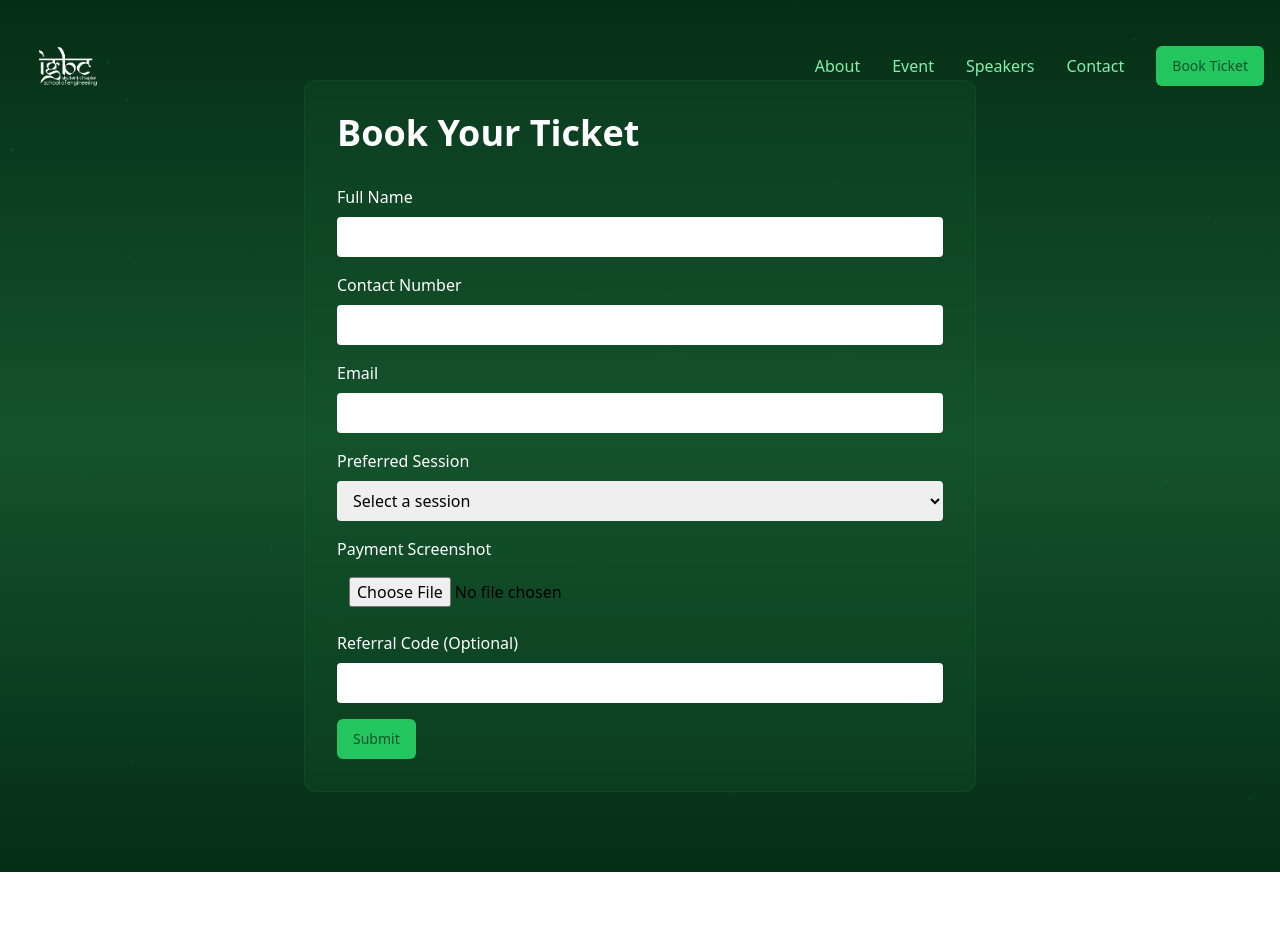
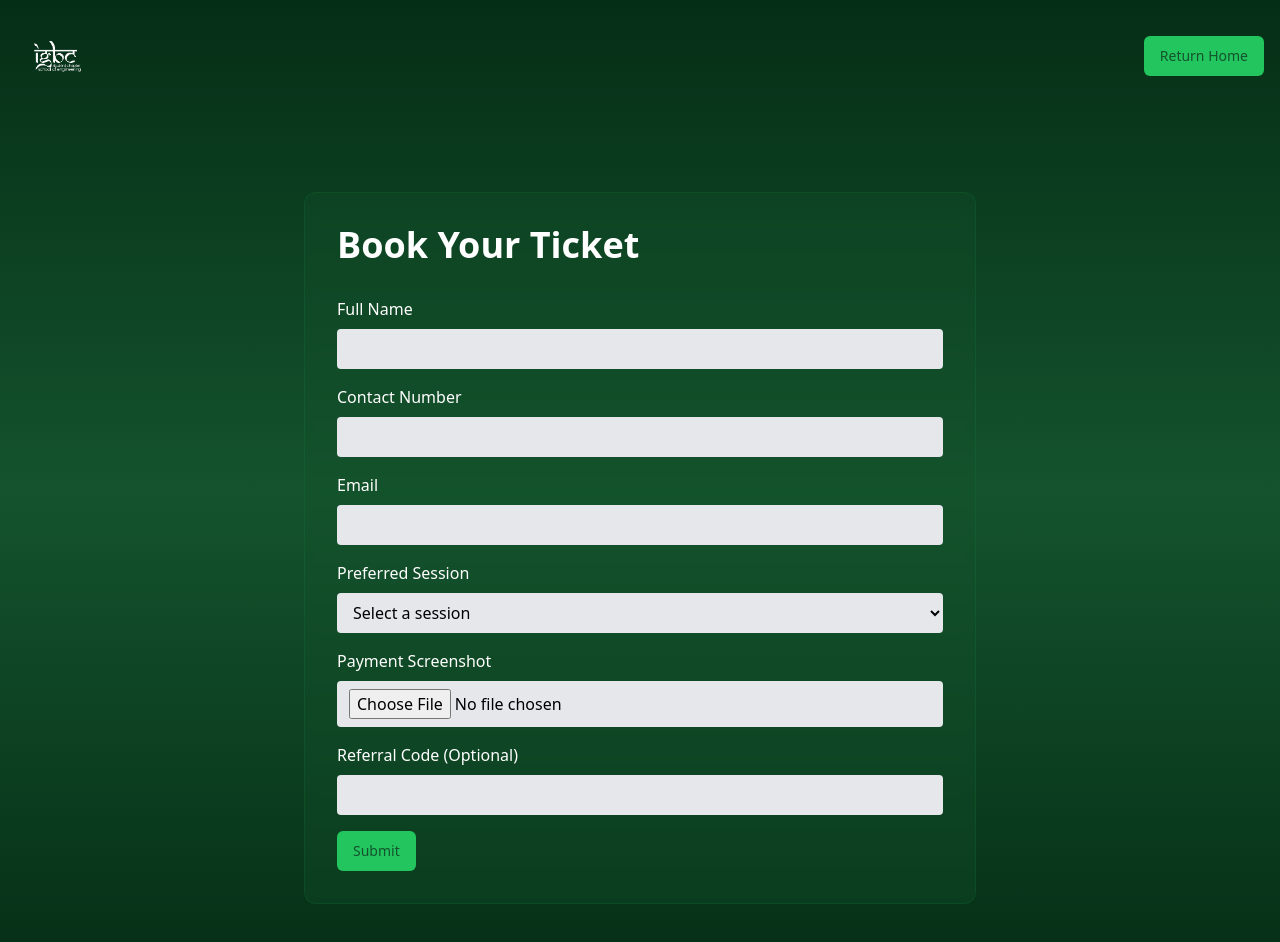
Before and after one commit to Eldhoalias72/sustainx__frontend, a Next.js app: page /book-ticket in a window 1280 px wide. Shown: the top 942 px of the page. Before the commit the page ends 872 px from the top, so only its background shows below. Built offline with nearby package versions, Linux system fonts and the light colour scheme.

Commit message:
update spinner

```diff
--- a/app/book-ticket/page.tsx
+++ b/app/book-ticket/page.tsx
@@ -3,10 +3,9 @@
 import { useState } from 'react';
 import { useRouter } from 'next/navigation';
 import { motion } from "framer-motion";
-import Navigation from "../../components/navigation";
-import ParticleBackground from "../../components/particle-background";
+import Image from "next/image";
 import { Button } from "@/components/ui/button";
-
+import { Spinner } from "@/components/ui/spinner"; // Import a spinner component
 
 export default function BookTicket() {
   const [formData, setFormData] = useState({
@@ -18,6 +17,7 @@ export default function BookTicket() {
     referralCode: ''
   });
 
+  const [loading, setLoading] = useState(false); // Add loading state
   const router = useRouter();
 
   const handleFileChange = (e: React.ChangeEvent<HTMLInputElement>) => {
@@ -28,6 +28,7 @@ export default function BookTicket() {
 
   const handleSubmit = async (e: React.FormEvent) => {
     e.preventDefault();
+    setLoading(true); // Set loading to true when form is submitted
 
     const formDataToSend = new FormData();
     formDataToSend.append('fullName', formData.fullName);
@@ -52,15 +53,21 @@ export default function BookTicket() {
       }
     } catch (error) {
       console.error('Error:', error);
+    } finally {
+      setLoading(false); // Set loading to false after the request is complete
     }
   };
 
   return (
     <div className="relative min-h-screen bg-gradient-to-b from-green-950 via-green-900 to-green-950 overflow-hidden">
-      <ParticleBackground />
-
-      <div className="relative z-10">
-        <Navigation />
+      <div className="relative z-10 flex justify-between items-center p-4">
+        <a href="https://www.igbccusat.com/">
+          <Image src="/images/igbc_soe_image.png" alt="IGBC Logo" width={80} height={80} />
+        </a>
+        <Button onClick={() => router.push('/')} className="bg-green-500 text-green-900 hover:bg-green-400">
+          Return Home
+        </Button>
+      </div>
 
       <main className="container mx-auto px-4 py-20">
         <motion.div
@@ -76,7 +83,7 @@ export default function BookTicket() {
               <input
                 type="text"
                 id="fullName"
-                  className="w-full px-3 py-2 rounded"
+                className="w-full px-3 py-2 rounded bg-gray-200"
                 value={formData.fullName}
                 onChange={(e) => setFormData({ ...formData, fullName: e.target.value })}
                 required
@@ -87,7 +94,7 @@ export default function BookTicket() {
               <input
                 type="text"
                 id="contactNumber"
-                  className="w-full px-3 py-2 rounded"
+                className="w-full px-3 py-2 rounded bg-gray-200"
                 value={formData.contactNumber}
                 onChange={(e) => setFormData({ ...formData, contactNumber: e.target.value })}
                 required
@@ -98,7 +105,7 @@ export default function BookTicket() {
               <input
                 type="email"
                 id="email"
-                  className="w-full px-3 py-2 rounded"
+                className="w-full px-3 py-2 rounded bg-gray-200"
                 value={formData.email}
                 onChange={(e) => setFormData({ ...formData, email: e.target.value })}
                 required
@@ -108,7 +115,7 @@ export default function BookTicket() {
               <label className="block text-white mb-2" htmlFor="preferredSession">Preferred Session</label>
               <select
                 id="preferredSession"
-                  className="w-full px-3 py-2 rounded"
+                className="w-full px-3 py-2 rounded bg-gray-200"
                 value={formData.preferredSession}
                 onChange={(e) => setFormData({ ...formData, preferredSession: e.target.value })}
                 required
@@ -123,7 +130,7 @@ export default function BookTicket() {
               <input
                 type="file"
                 id="paymentScreenshot"
-                  className="w-full px-3 py-2 rounded"
+                className="w-full px-3 py-2 rounded bg-gray-200"
                 onChange={handleFileChange}
                 required
               />
@@ -133,16 +140,17 @@ export default function BookTicket() {
               <input
                 type="text"
                 id="referralCode"
-                  className="w-full px-3 py-2 rounded"
+                className="w-full px-3 py-2 rounded bg-gray-200"
                 value={formData.referralCode}
                 onChange={(e) => setFormData({ ...formData, referralCode: e.target.value })}
               />
             </div>
-              <Button type="submit" className="bg-green-500 text-green-900 hover:bg-green-400">Submit</Button>
+            <Button type="submit" className="bg-green-500 text-green-900 hover:bg-green-400" disabled={loading}>
+              {loading ? <Spinner /> : 'Submit'}
+            </Button>
           </form>
         </motion.div>
       </main>
     </div>
-    </div>
   );
 }
--- /dev/null
+++ b/components/ui/spinner.tsx
@@ -0,0 +1,10 @@
+import { motion } from "framer-motion";
+
+export const Spinner = () => (
+  <motion.div
+    className="w-5 h-5 border-4 border-t-transparent border-white-500 rounded-full animate-spin"
+    initial={{ opacity: 0 }}
+    animate={{ opacity: 1 }}
+    transition={{ duration: 0.5 }}
+  />
+);
--- a/package.json
+++ b/package.json
@@ -12,6 +12,7 @@
     "@radix-ui/react-label": "^2.1.1",
     "@radix-ui/react-select": "^2.1.5",
     "@radix-ui/react-slot": "^1.1.1",
+    "@tsparticles/react": "^3.0.0",
     "class-variance-authority": "^0.7.1",
     "clsx": "^2.1.1",
     "framer-motion": "^12.0.1",
@@ -19,6 +20,7 @@
     "next": "14.2.16",
     "react": "^18",
     "react-dom": "^18",
+    "react-tsparticles": "^2.12.2",
     "tailwind-merge": "^2.6.0",
     "tailwindcss-animate": "^1.0.7"
   },
```
Also changed, not shown: 1 other file (tests, documents, lock files or other folders). Lines whose indentation alone changed are shown as unchanged.
